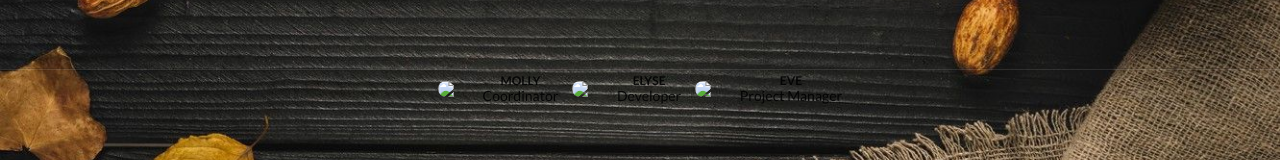
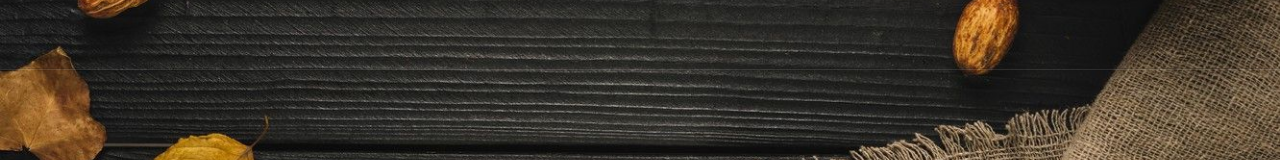
Before and after one commit to benjamind10/local-coffee-finder, a plain HTML site: page index.html in a window 1280 px wide. Shown: the part 444-604 px from the top of the page. Drawn offline with nearby package versions, Linux system fonts and the light colour scheme.

Commit message:
removed unused footer section

```diff
--- a/index.html
+++ b/index.html
@@ -62,31 +62,7 @@
 
   <!--Footer section start-->
 
-  <section class="ui centered grid">
-    <div class="ui horizontal list">
-      <div class="item">
-        <img class="ui mini circular image" src="/images/avatar2/small/molly.png">
-        <div class="content">
-          <div class="ui sub header">Molly</div>
-          Coordinator
-        </div>
-      </div>
-      <div class="item">
-        <img class="ui mini circular image" src="/images/avatar2/small/elyse.png">
-        <div class="content">
-          <div class="ui sub header">Elyse</div>
-          Developer
-        </div>
-      </div>
-      <div class="item">
-        <img src="/images/avatar2/small/eve.png" class="ui mini circular image">
-        <div class="content">
-          <div class="ui sub header">Eve</div>
-          Project Manager
-        </div>
-      </div>
-    </div>
-  </section>
+
 
   <!--Linking JS file to HTML-->
   <script src="https://code.jquery.com/jquery-3.6.0.min.js"
```
